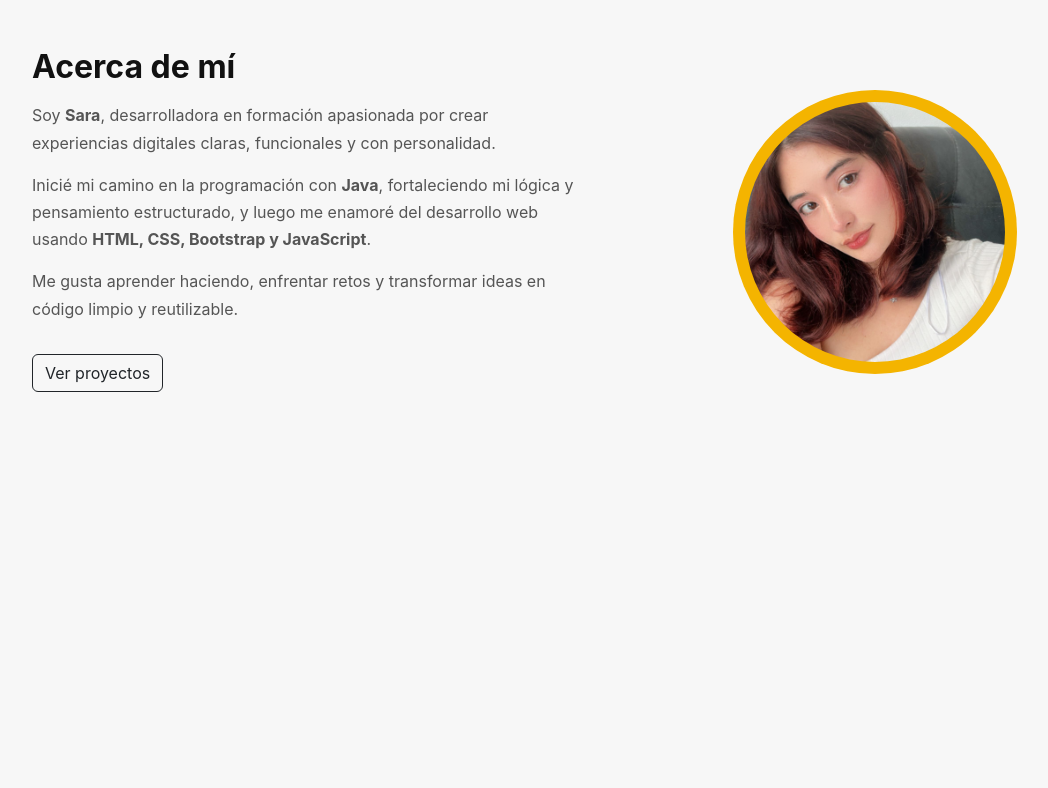
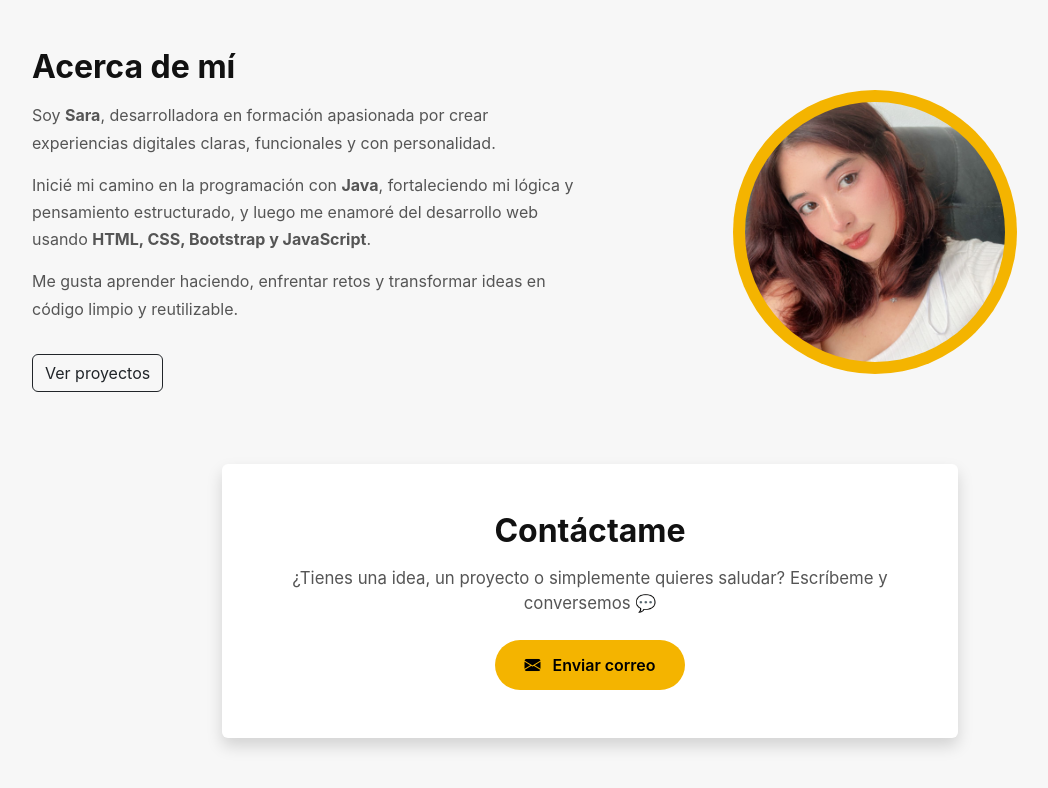
Before and after one commit to sarapalacio0115/Repositorio-Sara, a plain HTML site: page about.html in a window 1280 px wide. Shown: the whole page, without its empty margins (50-1098 px from the left). Drawn offline with nearby package versions, Linux system fonts and the light colour scheme.

Commit message:
Agrega contacto de about

```diff
--- a/about.html
+++ b/about.html
@@ -49,5 +49,35 @@
   </div>
 </section>
 
+<section id="contacto" class="contact-section container my-5">
+  <div class="row justify-content-center">
+
+    <div class="col-lg-8">
+      <div class="contact-card shadow p-5 rounded text-center">
+
+        <h2 class="mb-3">Contáctame</h2>
+        <p class="mb-4 contact-text">
+          ¿Tienes una idea, un proyecto o simplemente quieres saludar?
+          Escríbeme y conversemos 💬
+        </p>
+
+        <!-- BOTÓN CORREO -->
+        <a
+          href="mailto:tucorreo@gmail.com?subject=Contacto desde tu portafolio"
+          class="btn btn-contact"
+        >
+          <i class="bi bi-envelope-fill me-2"></i>
+          Enviar correo
+        </a>
+
+
+
+      </div>
+    </div>
+
+  </div>
+</section>
+
+
 </body>
 </html>
--- a/styles.css
+++ b/styles.css
@@ -79,3 +79,43 @@ footer i {
   border-radius: 12px;
   padding: 12px;
 }
+
+
+.contact-section h2 {
+  font-weight: 700;
+}
+
+.contact-text {
+  color: #555;
+  font-size: 1.05rem;
+}
+
+.contact-card {
+  background: #ffffff;
+}
+
+.btn-contact {
+  background: #f4b400;
+  color: #000;
+  font-weight: 600;
+  padding: 12px 28px;
+  border-radius: 30px;
+  transition: 0.3s ease;
+  text-decoration: none;
+}
+
+.btn-contact:hover {
+  background: #ffd24d;
+  transform: translateY(-2px);
+}
+
+.icon-link {
+  color: #000;
+  font-size: 1.4rem;
+  transition: 0.3s ease;
+}
+
+.icon-link:hover {
+  color: #f4b400;
+  transform: scale(1.2);
+}
```
